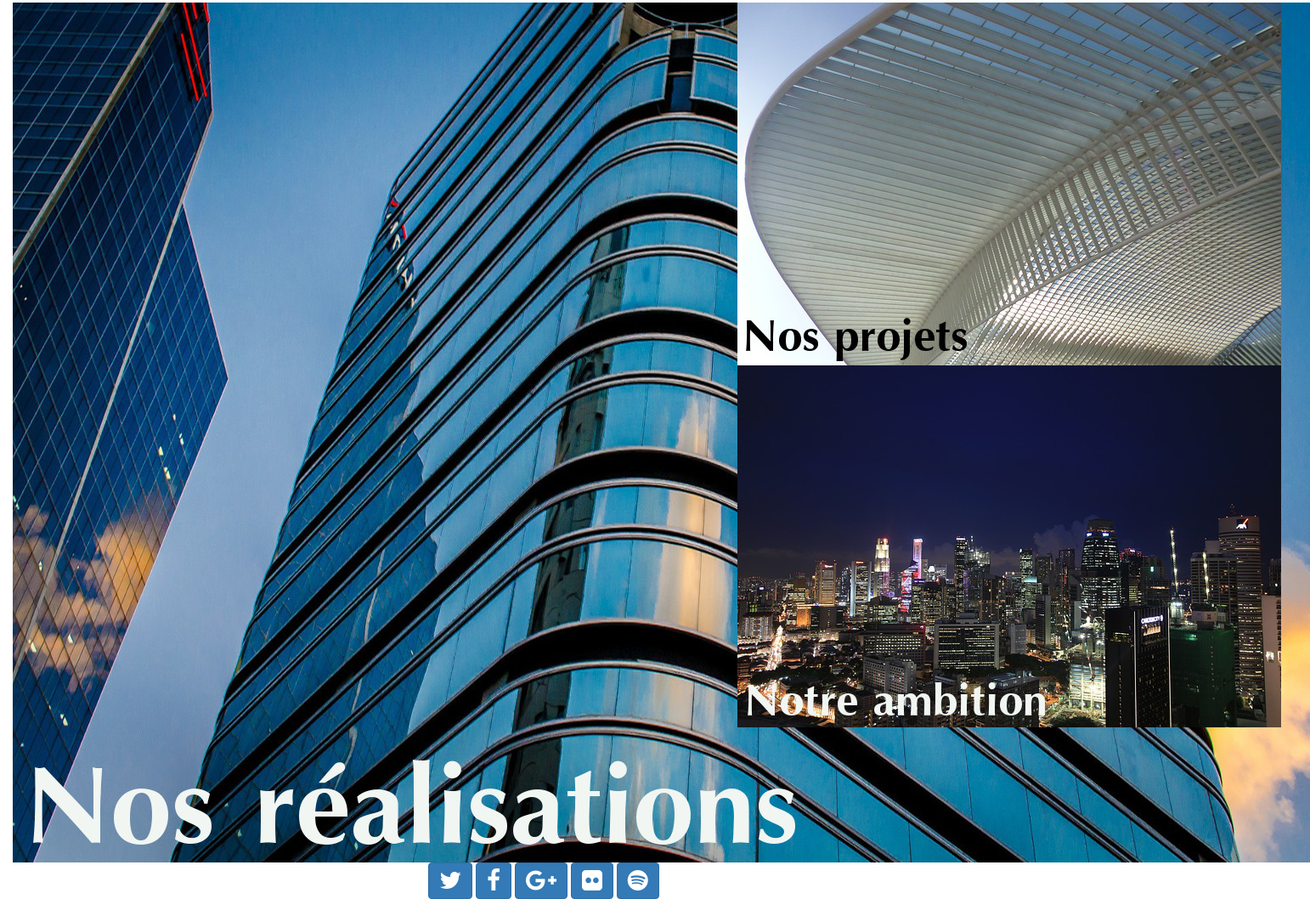
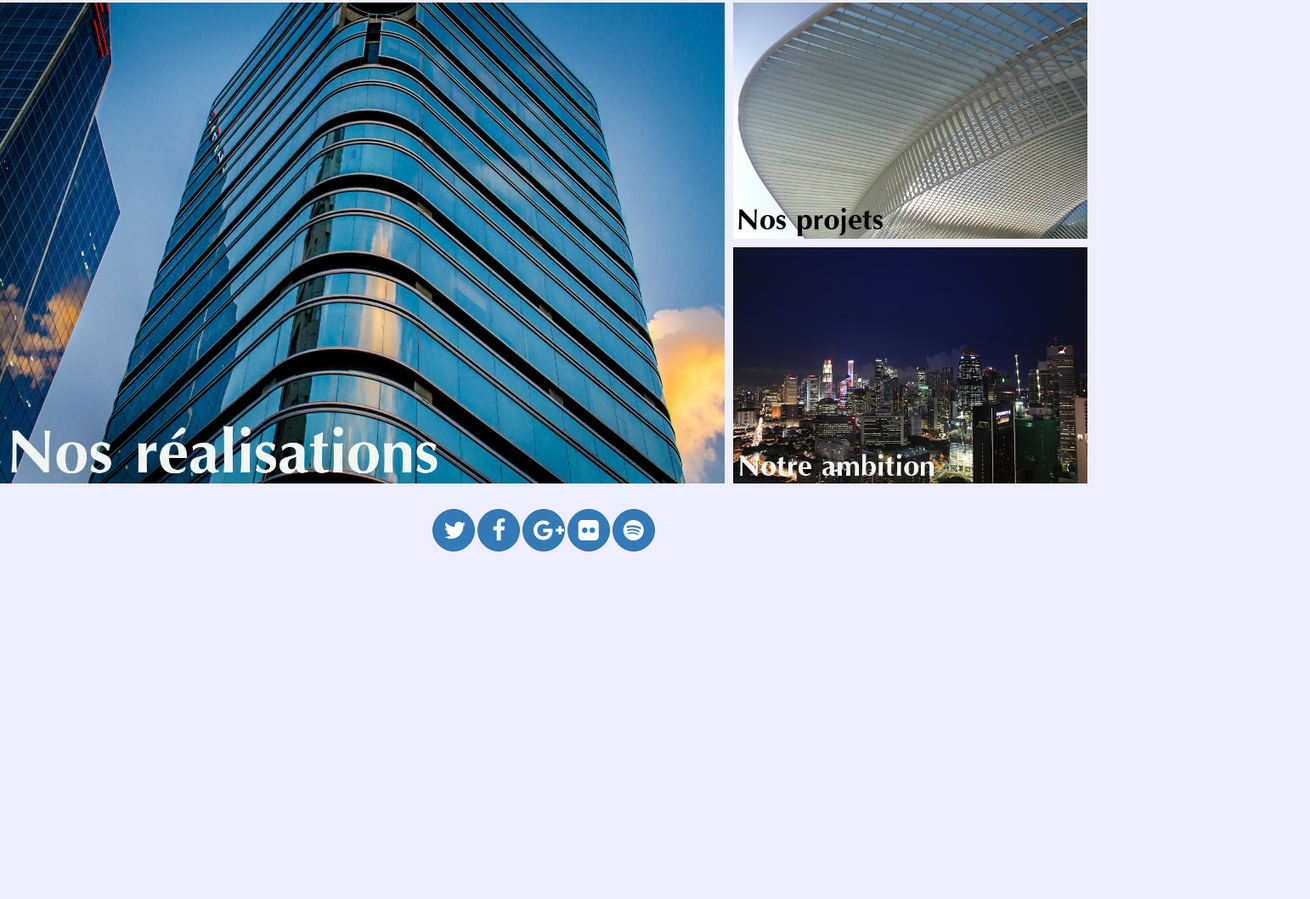
Before and after one commit to locecc/Tp_bootstrap, a plain HTML site: page index.html in a window 1280 px wide. Shown: the part 222-1280 px from the top of the page at 85% size, 1542 px wide, since content can reach past the window. After the commit the page ends 911 px from the top, so only its background shows below. Drawn offline with nearby package versions, Linux system fonts and the light colour scheme.

Commit message:
Ajout du style css

```diff
--- a/index.html
+++ b/index.html
@@ -19,6 +19,58 @@
       <script src="https://oss.maxcdn.com/html5shiv/3.7.2/html5shiv.min.js"></script>
       <script src="https://oss.maxcdn.com/respond/1.4.2/respond.min.js"></script>
     <![endif]-->
+
+
+     <style type="text/css">
+
+      /* Styles de base */
+      body {
+        font-family: 'Bitter', serif;
+        background-color: #eef;
+        color: #259;
+      }
+      nav img {
+        width: 100%;
+      }
+
+
+      /* Footer */
+      footer.row {
+        margin: 20px 0 40px 0;
+      }
+      .btn {
+        width: 50px;
+        height: 50px;
+        border-radius: 25px;
+        padding-top: 10px;
+      }
+
+      /* Styles pour les smartphones */
+      #left, #side1, #side2 {
+        padding: 10px 10px 0 10px;
+      }
+
+      /* Styles pour les tablettes */
+      @media (min-width: 768px) {
+        #left{
+          padding: 0;
+        }
+        #side1 {
+          padding: 10px 5px 0 0;
+        }
+        #side2 {
+          padding: 10px 0 0 5px;
+        }
+      }
+
+      /* Styles pour les écrans moyens et grands */
+      @media (min-width: 992px) {
+        #side1, #side2 {
+          padding: 0 0 10px 10px;
+        }
+      }
+
+    </style>
 
 
 
```
